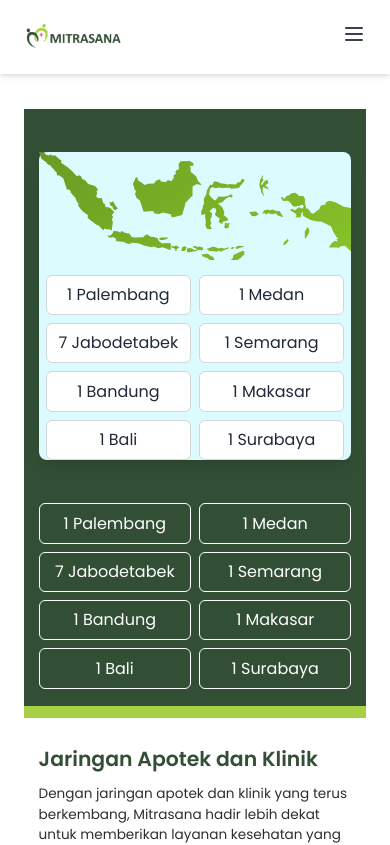
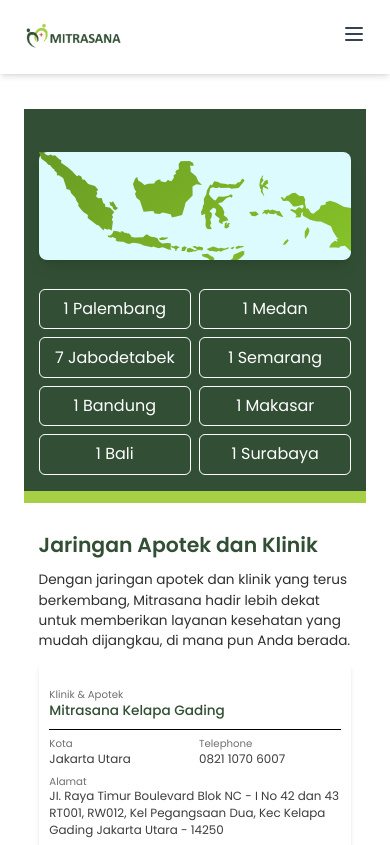
Before and after one commit to adryantheo/demo-revamp-mitrasana, a React (Vite) app: page /jaringan in a window 390 px wide. Shown: the top 845 px of the page. Built offline with nearby package versions, Linux system fonts and the light colour scheme.

Commit message:
Fixed maps at Apotek

```diff
--- a/src/components/FunctionalMaps.jsx
+++ b/src/components/FunctionalMaps.jsx
@@ -63,10 +63,13 @@
       }
     };
 
-    // Process each location marker
+    // Process each location marker - now for both mobile and desktop
     locations.forEach(loc => {
       const marker = svgElement.getElementById(loc.id);
       if (marker) {
+        // Always show pins, even on mobile
+        marker.style.display = "block";
+
         // Apply styles to the marker
         marker.style.fill = "#324F35";
         marker.style.fillOpacity = "0.9";
@@ -74,13 +77,14 @@
         marker.style.strokeWidth = "1";
         marker.style.cursor = "pointer";
 
-        // Make markers slightly larger on mobile for better touch targets
+        // Make markers more visible on mobile without removing them
         if (isMobile) {
-          marker.style.transform = "scale(1.2)";
+          marker.style.transform = "scale(1.5)"; // Larger scale for better visibility on mobile
           marker.style.transformOrigin = "center";
+          marker.style.strokeWidth = "1.5"; // Thicker stroke for better visibility
         }
 
-        // Add click event listener
+        // Add click event listener for both mobile and desktop
         marker.onclick = (e) => {
           e.stopPropagation();
 
@@ -114,6 +118,23 @@
         marker.onmouseleave = () => {
           marker.style.fillOpacity = "0.9";
         };
+
+        // Add touch-specific handling for mobile
+        if (isMobile) {
+          marker.ontouchstart = (e) => {
+            e.stopPropagation();
+            marker.style.fillOpacity = "1";
+          };
+
+          marker.ontouchend = (e) => {
+            e.stopPropagation();
+            marker.style.fillOpacity = "0.9";
+
+            // Trigger click event on touch end
+            const touchEndEvent = new Event('click', { bubbles: true });
+            marker.dispatchEvent(touchEndEvent);
+          };
+        }
       }
     });
 
@@ -180,43 +201,6 @@
           </div>
         )}
       </div>
-
-      {/* Mobile location labels */}
-      {isMobile && (
-        <div className="grid grid-cols-2 gap-2 w-full mx-auto mt-4 px-2">
-          {locations.map((location) => (
-            <div
-              key={location.id}
-              className={`py-2 px-3 rounded-md text-center border transition-colors ${
-                selectedLocation && selectedLocation.id === location.id
-                  ? 'bg-[#324F35] text-white border-[#324F35]'
-                  : 'border-gray-300 bg-white text-gray-800 hover:bg-gray-100'
-              }`}
-              onClick={() => {
-                if (selectedLocation && selectedLocation.id === location.id) {
-                  setSelectedLocation(null);
-                } else {
-                  // For mobile, we need to find the marker to calculate position
-                  const svgElement = svgContainerRef.current.querySelector("svg");
-                  if (svgElement) {
-                    const marker = svgElement.getElementById(location.id);
-                    if (marker) {
-                      const markerRect = marker.getBoundingClientRect();
-                      const containerRect = svgContainerRef.current.getBoundingClientRect();
-                      const relativeX = (markerRect.left + markerRect.width/2) - containerRect.left;
-                      const relativeY = (markerRect.top + markerRect.height/2) - containerRect.top;
-                      setTooltipPosition({ x: relativeX, y: relativeY });
-                    }
-                  }
-                  setSelectedLocation(location);
-                }
-              }}
-            >
-              {location.name}
-            </div>
-          ))}
-        </div>
-      )}
     </div>
   );
 };
```
